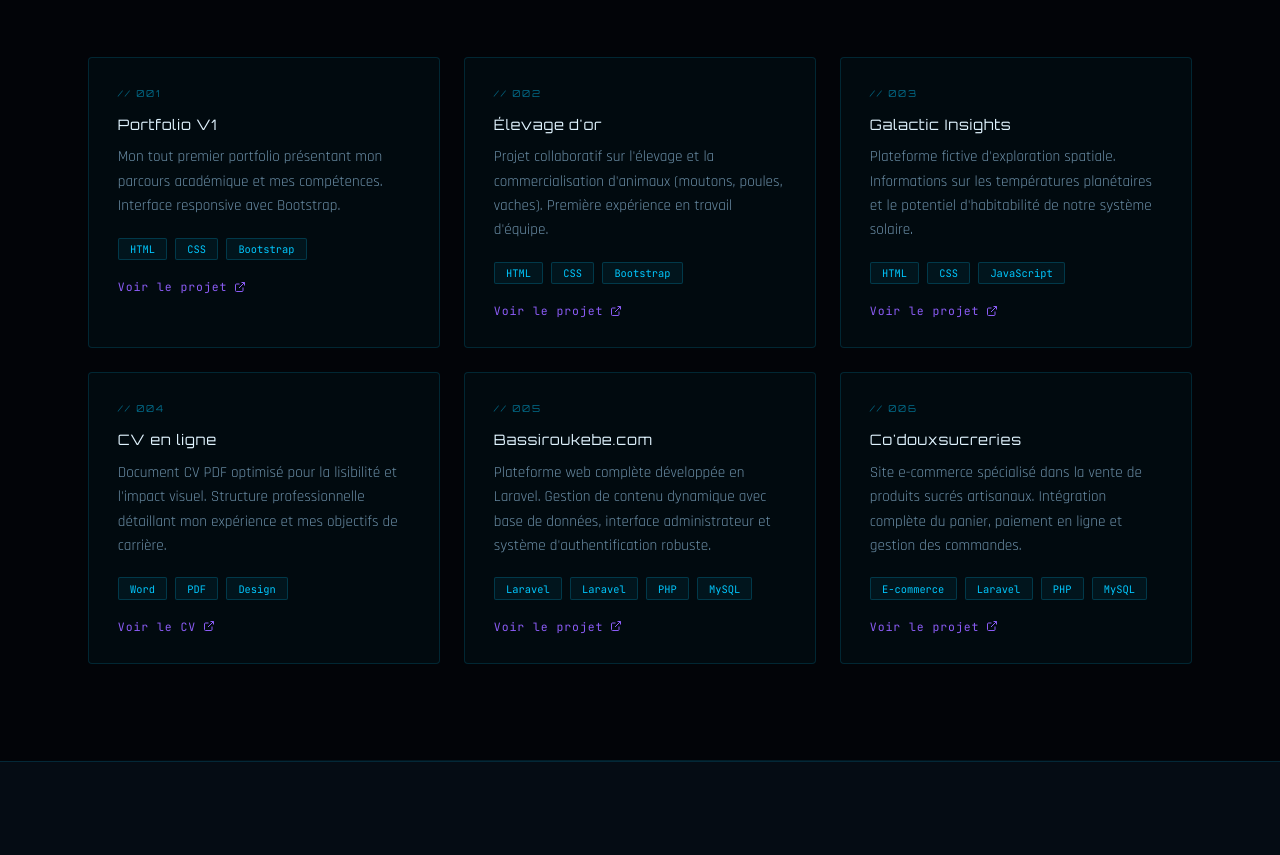
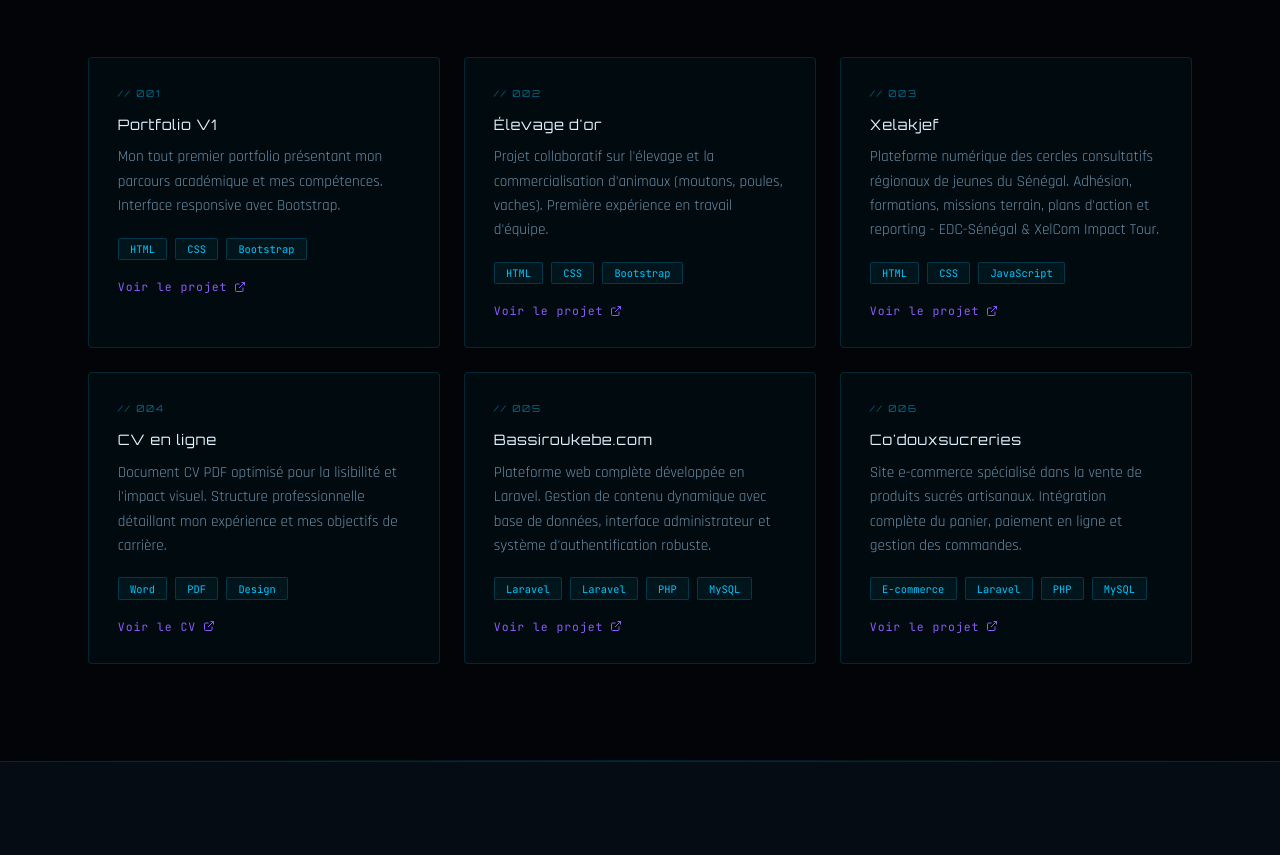
Before and after one commit to Sidaty18/Portfolio3, a website: page views/index.html in a window 1280 px wide. Shown: the part 2959-3814 px from the top of the page. Drawn offline with Linux system fonts and the light colour scheme.

Commit message:
Modifications

```diff
--- a/views/index.html
+++ b/views/index.html
@@ -915,17 +915,14 @@
 
           <div class="project-card">
             <div class="project-num">// 003</div>
-            <div class="project-title">Galactic Insights</div>
-            <p class="project-desc">Plateforme fictive d'exploration
-              spatiale. Informations sur les températures
-              planétaires et le potentiel d'habitabilité de notre
-              système solaire.</p>
+            <div class="project-title">Xelakjef</div>
+            <p class="project-desc">Plateforme numérique des cercles consultatifs régionaux de jeunes du Sénégal. Adhésion, formations, missions terrain, plans d'action et reporting - EDC-Sénégal & XelCom Impact Tour.</p>
             <div class="project-tags">
               <span class="tag">HTML</span><span
                 class="tag">CSS</span><span
                 class="tag">JavaScript</span>
             </div>
-            <a href="https://galactic-insights.netlify.app/"
+            <a href="https://xelakjef.sn"
               target="_blank" rel="noopener noreferrer"
               class="project-link">Voir le projet
               <svg viewBox="0 0 24 24" fill="none"
```
Also changed, not shown: 1 other file.
